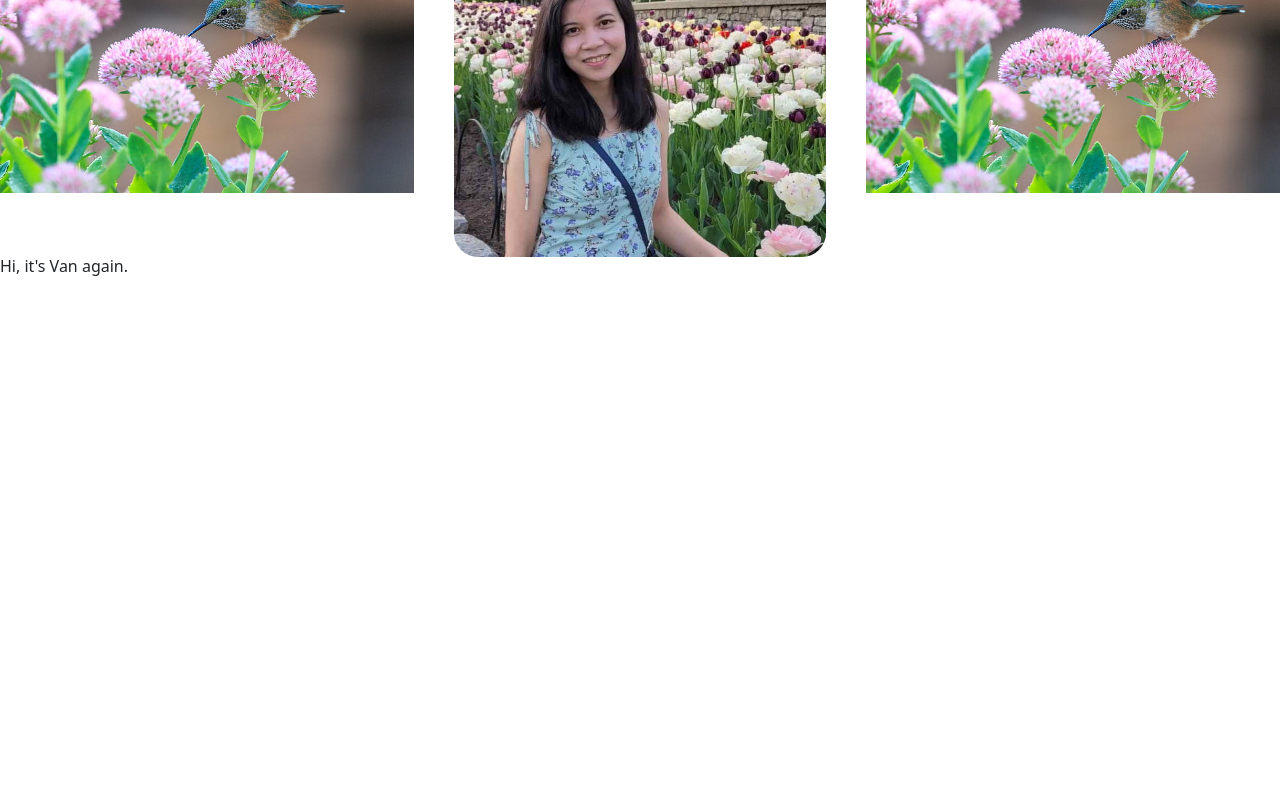
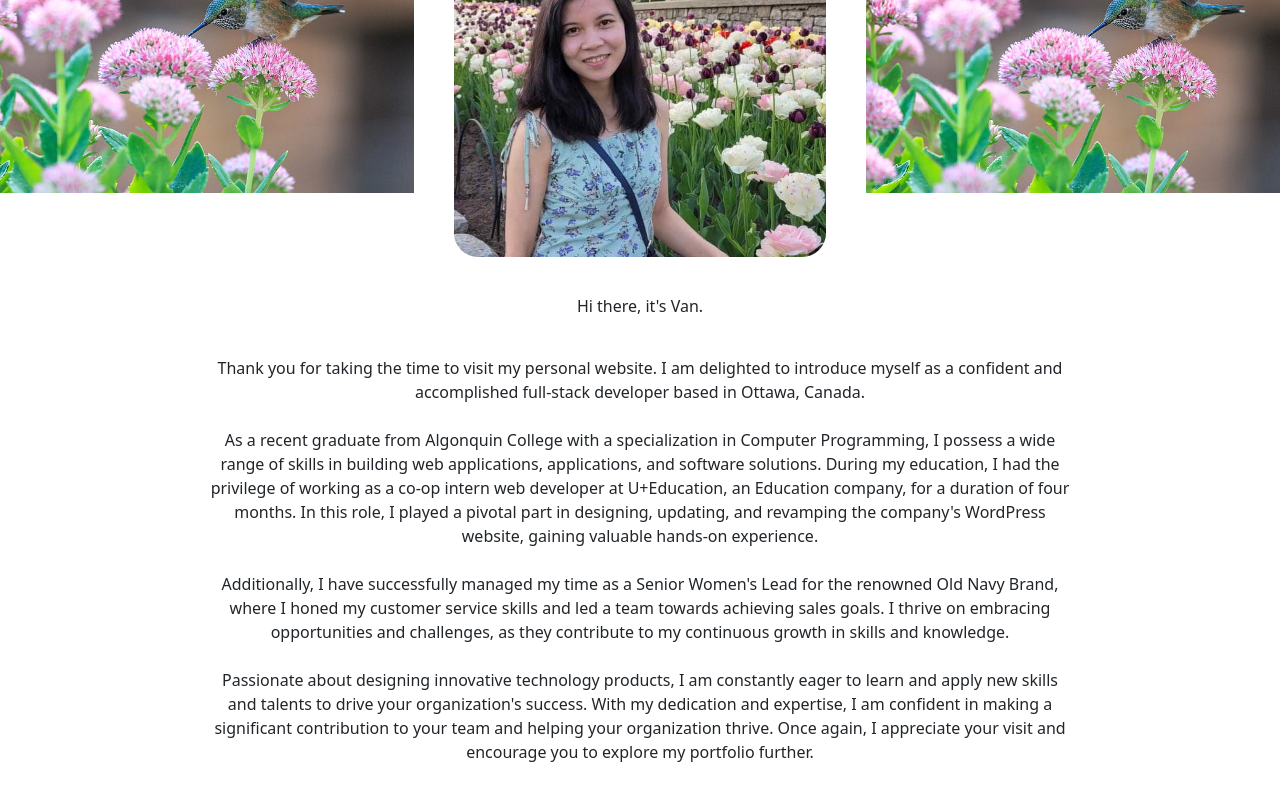
Before and after one commit to vanguyen333/mysiteO, a React (Vite) app: page /about in a window 1280 px wide. Shown: the part 270-1070 px from the top of the page. Before the commit the page ends 800 px from the top, so only its background shows below. Built offline with nearby package versions, Linux system fonts and the light colour scheme.

Commit message:
added paragraph

```diff
--- a/src/pages/About.jsx
+++ b/src/pages/About.jsx
@@ -18,8 +18,37 @@ const About = () => {
           alt="metuplip"
         />
       </div>
-      <div className="content">
-        <h1>Hi, it's Van again.</h1>
+      <div className="content text-center pl-52 pr-52">
+        <h1 className="pt-10 pb-10">Hi there, it's Van.</h1>
+        <p className="pb-10">
+          Thank you for taking the time to visit my personal website. I am
+          delighted to introduce myself as a confident and accomplished
+          full-stack developer based in Ottawa, Canada.
+          <br />
+          <br />
+          As a recent graduate from Algonquin College with a specialization in
+          Computer Programming, I possess a wide range of skills in building web
+          applications, applications, and software solutions. During my
+          education, I had the privilege of working as a co-op intern web
+          developer at U+Education, an Education company, for a duration of four
+          months. In this role, I played a pivotal part in designing, updating,
+          and revamping the company's WordPress website, gaining valuable
+          hands-on experience.
+          <br />
+          <br /> Additionally, I have successfully managed my time as a Senior
+          Women's Lead for the renowned Old Navy Brand, where I honed my
+          customer service skills and led a team towards achieving sales goals.
+          I thrive on embracing opportunities and challenges, as they contribute
+          to my continuous growth in skills and knowledge.
+          <br />
+          <br />
+          Passionate about designing innovative technology products, I am
+          constantly eager to learn and apply new skills and talents to drive
+          your organization's success. With my dedication and expertise, I am
+          confident in making a significant contribution to your team and
+          helping your organization thrive. Once again, I appreciate your visit
+          and encourage you to explore my portfolio further.
+        </p>
       </div>
     </div>
   );
```
